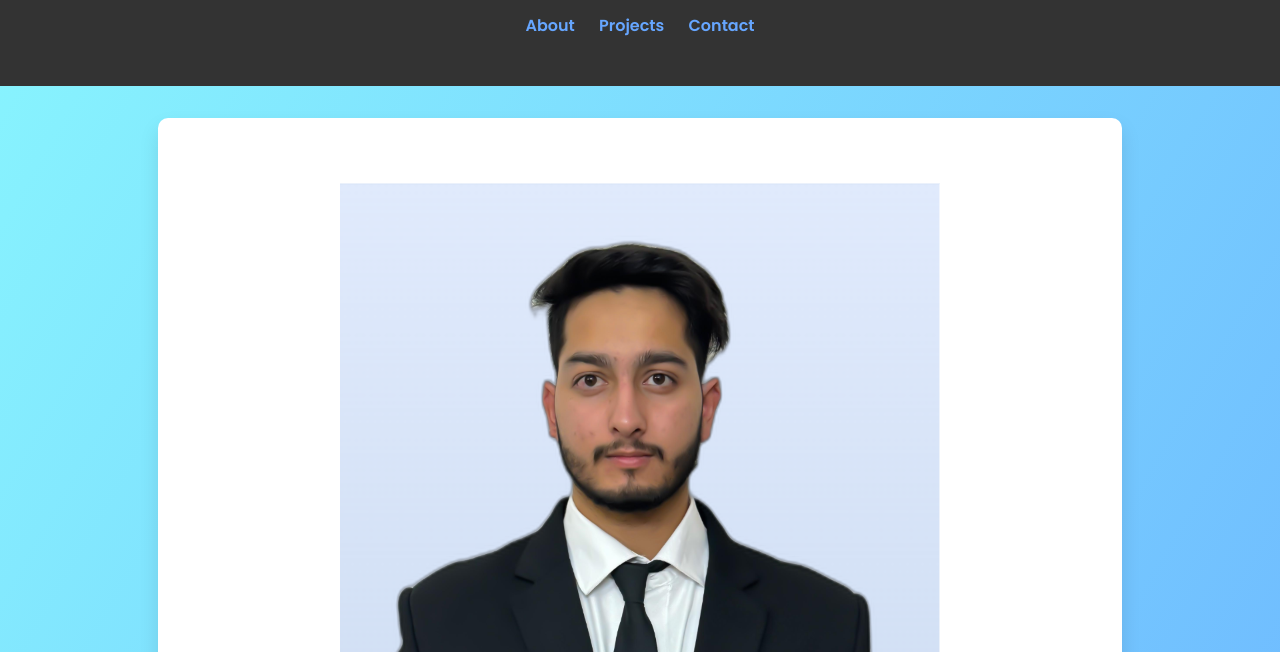
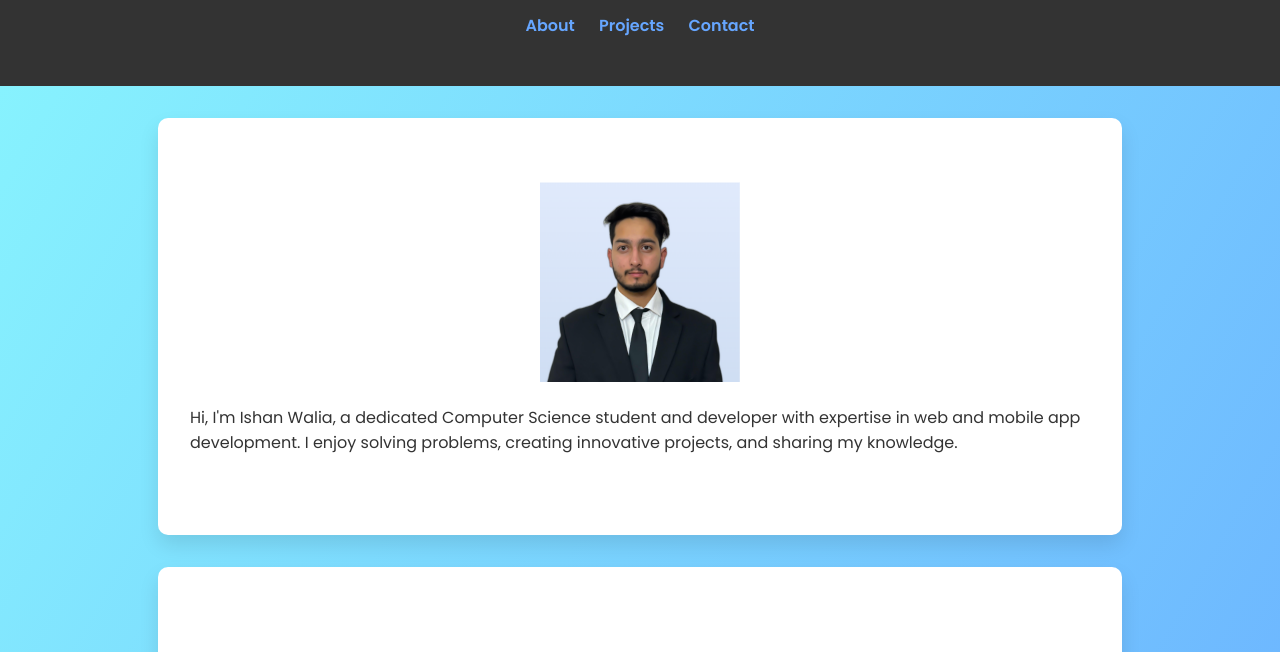
Before and after one commit to ishanwalia7579/portfolio, a plain HTML site: page index.html in a window 1280 px wide. Shown: the part 148-800 px from the top of the page. Drawn offline with Linux system fonts and the light colour scheme.

Commit message:
Update index.html

```diff
--- a/index.html
+++ b/index.html
@@ -24,7 +24,7 @@
   </header>
 
   <section id="about">
-    <center><img src="profile photo.png"></center>
+    <center><img src="profile photo.png" width="200" height="200"></center>
     <p>Hi, I'm Ishan Walia, a dedicated Computer Science student and developer with expertise in web and mobile app development. I enjoy solving problems, creating innovative projects, and sharing my knowledge.</p>
   </section>
 
```
